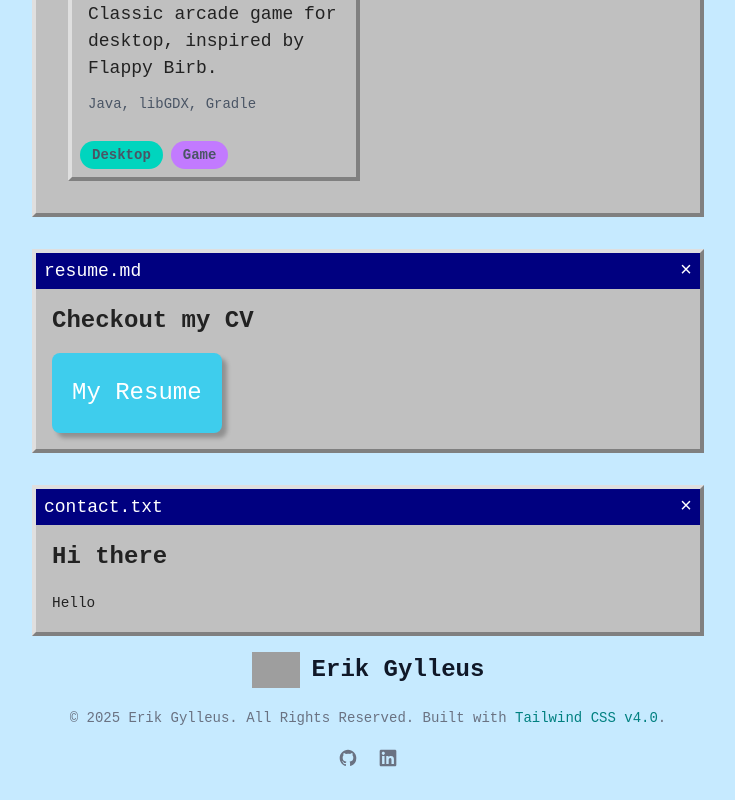
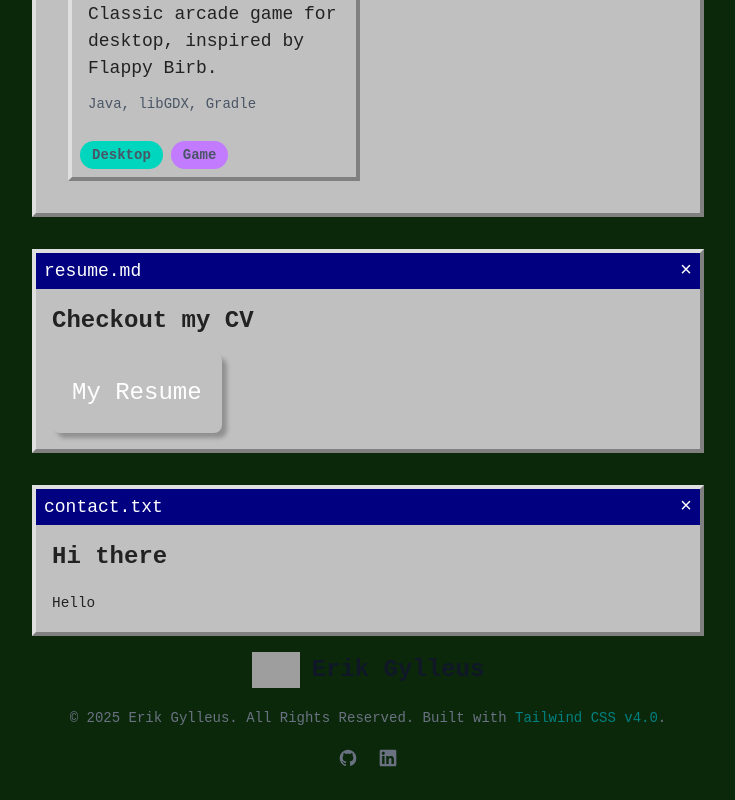
Before and after one commit to ergyl/ergyl.github.io, a Vue app: page / in a window 1280 px wide. Shown: the part 1750-2550 px from the top of the page, without its empty margins (272-1007 px from the left). Built offline with nearby package versions, Linux system fonts and the light colour scheme; grey boxes are pictures that could not be loaded.

Commit message:
add new colors to theme

```diff
--- a/src/App.vue
+++ b/src/App.vue
@@ -1,7 +1,6 @@
 <script setup lang="ts">
 import Terminal from "@/components/Terminal.vue";
 import Footer from "@/components/Footer.vue";
-import ResumeWindow from "@/components/ResumeWindow.vue";
 import Window from "@/components/Window.vue";
 import Skills from "@/components/Skills.vue";
 import ProjectsOverview from "@/components/ProjectsOverview.vue";
--- a/src/assets/main.css
+++ b/src/assets/main.css
@@ -1,39 +1,17 @@
 @import "tailwindcss";
 
 @theme {
-
-    /* Primary: Blue Dacnis */
-    --primary-100: #F2FAFF;
-    --primary-200: #C6EAFF;
-    --primary-300: #99DFFD;
-    --primary-400: #6BD6F7;
-    --primary-500: #3ECDED;
-    --primary-600: #1BA7BB;
-    --primary-700: #0C818A;
-    --primary-800: #065758;
-    --primary-900: #022624;
-
-    /* Accent: Purplish Pink */
-    --accent-100: #FFF2FA;
-    --accent-200: #FFC9EB;
-    --accent-300: #FC9EE0;
-    --accent-400: #F571D5;
-    --accent-500: #E846CA;
-    --accent-600: #B822A5;
-    --accent-700: #87117F;
-    --accent-800: #570956;
-    --accent-900: #250426;
-
-    /* Neutral */
-    --neutral-100: #FAFBFC;
-    --neutral-200: #E8EBED;
-    --neutral-300: #D7DBDD;
-    --neutral-400: #C6CBCD;
-    --neutral-500: #B5BBBD;
-    --neutral-600: #8F9597;
-    --neutral-700: #6A7071;
-    --neutral-800: #454B4C;
-    --neutral-900: #222626;
+    --color-apple-50: #f3fbf2;
+    --color-apple-100: #e2f7e1;
+    --color-apple-200: #c6eec4;
+    --color-apple-300: #9adf96;
+    --color-apple-400: #65c761;
+    --color-apple-500: #3ca338;
+    --color-apple-600: #2f8d2c;
+    --color-apple-700: #277025;
+    --color-apple-800: #235922;
+    --color-apple-900: #1e491e;
+    --color-apple-950: #0b280b;
 
     --font-body: #222222;
 }
@@ -60,7 +38,7 @@ Example: if you want to style all H2 elements you use the base layer.
         min-height: 100vh;
         font-family: monospace, Inter;
         color: var(--font-body);
-        background: var(--primary-200);
+        background: var(--color-apple-950);
         text-rendering: optimizeLegibility;
         @apply text-base;
     }
@@ -179,7 +157,7 @@ Example: if you want to style all H2 elements you use the base layer.
     }
 
     .pill {
-    @apply bg-gray-100 rounded-full px-3 py-1 text-sm font-semibold text-gray-600
+        @apply bg-gray-100 rounded-full px-3 py-1 text-sm font-semibold text-gray-600
     }
 
     @keyframes blink {
```
